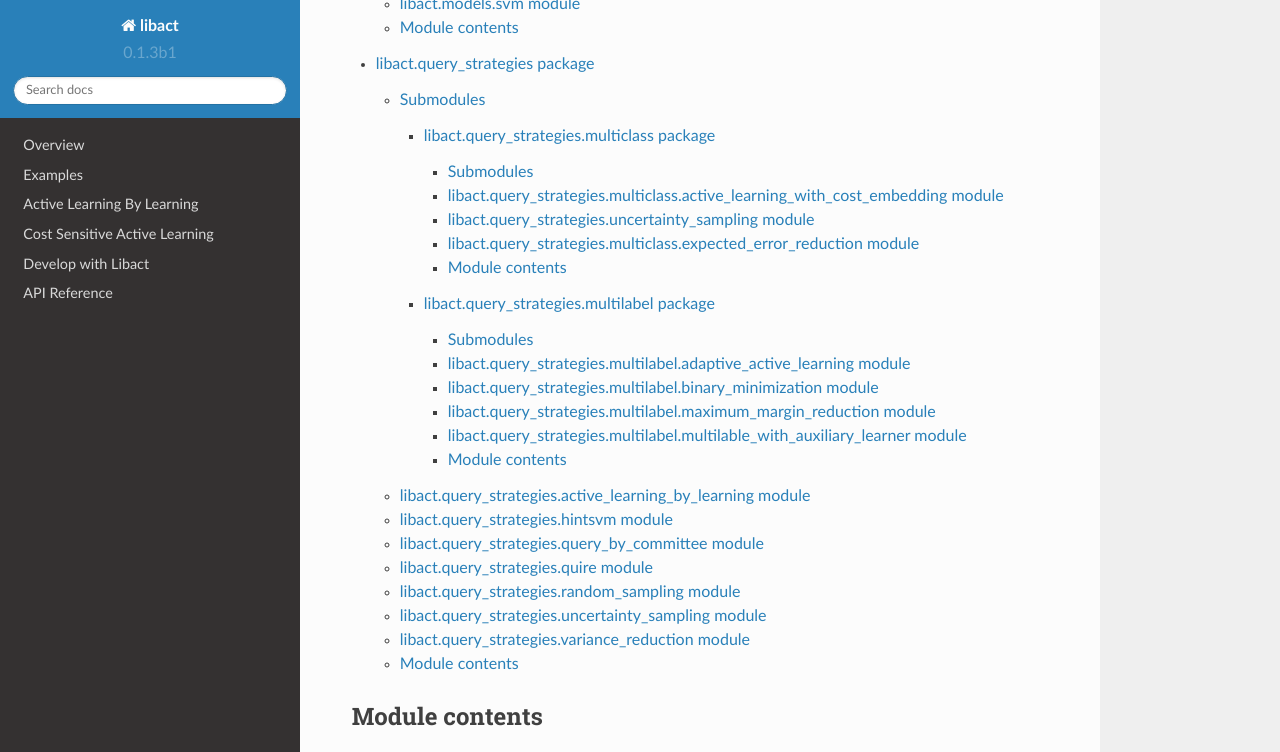
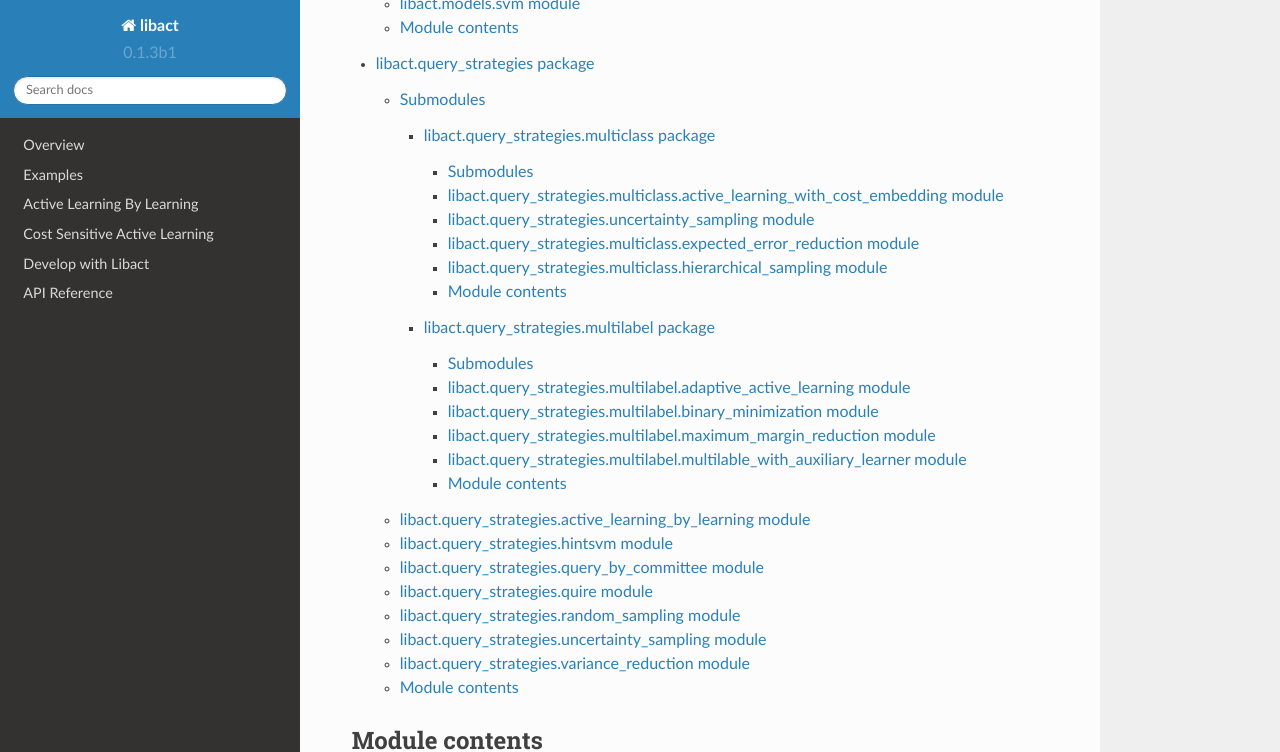
Before and after one commit to ntucllab/libact, a Sphinx documentation site: the page built from docs/libact.rst, in a window 1280 px wide and 900 px high, scrolled down 800 px, cut to the strip 0-752 px from the top of the window. Built offline with Sphinx 7.4.7 and the Read the Docs theme 2.0.0, drawn with Linux system fonts in a browser that asks for light colours.

Commit message:
adding hierarchical_sampling to docs

```diff
--- a/docs/libact.query_strategies.multiclass.rst
+++ b/docs/libact.query_strategies.multiclass.rst
@@ -28,6 +28,13 @@
     :undoc-members:
     :show-inheritance:
 
+libact.query_strategies.multiclass.hierarchical_sampling module
+-------------------------------------------------------------------------------
+
+.. automodule:: libact.query_strategies.multiclass.hierarchical_sampling
+    :members:
+    :undoc-members:
+    :show-inheritance:
 
 Module contents
 ---------------
```
